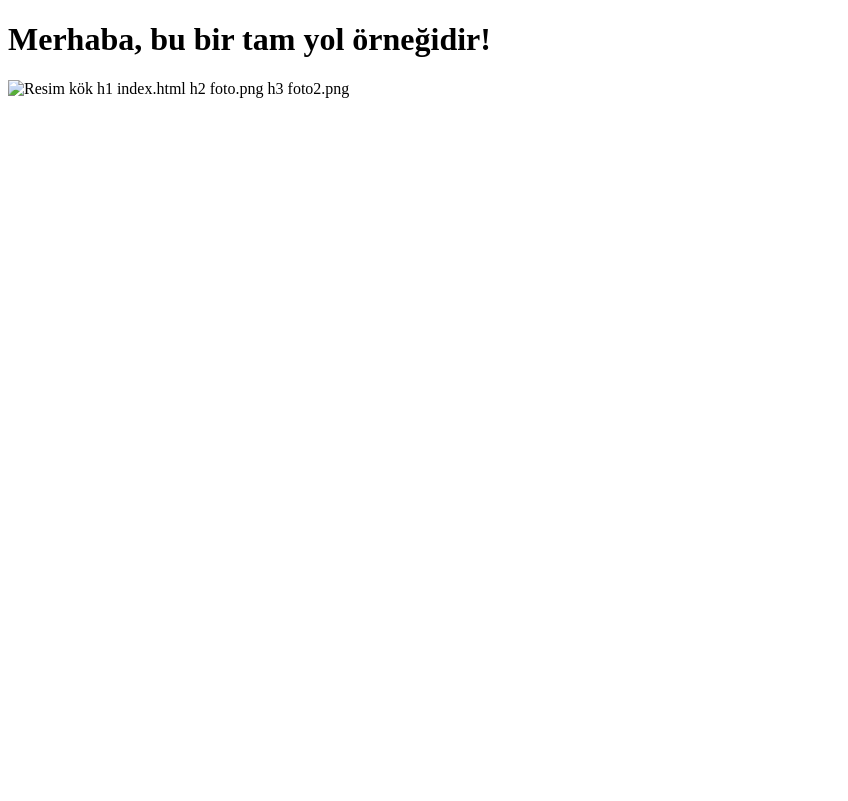
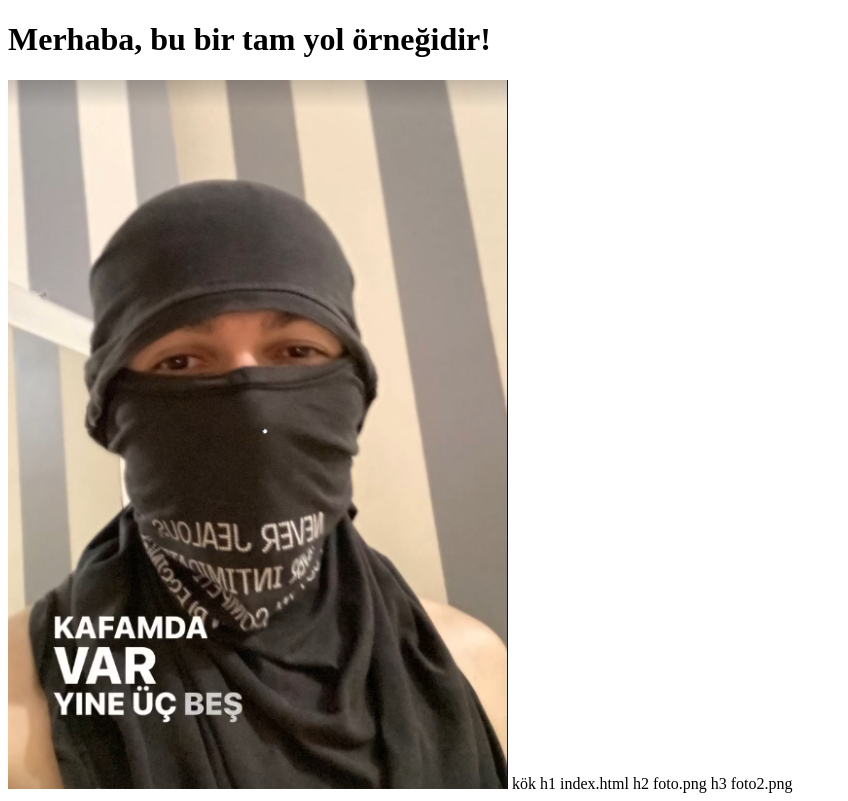
Before and after one commit to F-societyturkey/kok, a plain HTML site: page h1/index.html in a window 1280 px wide. Shown: the whole page, without its empty margins (0-848 px from the left). Drawn offline with Linux system fonts and the light colour scheme.

Commit message:
Update index.html

```diff
--- a/h1/index.html
+++ b/h1/index.html
@@ -8,7 +8,7 @@
 <body>
     <h1>Merhaba, bu bir tam yol örneğidir!</h1>
     <!-- Resmi doğrudan tam dosya yoluyla ekliyoruz -->
-    <img src="kok/h3/imakge.png" alt="Resim" width="500">
+    <img src="/kok/h3/imakge.png" alt="Resim" width="500">
 </body>
 </html>
 
```
